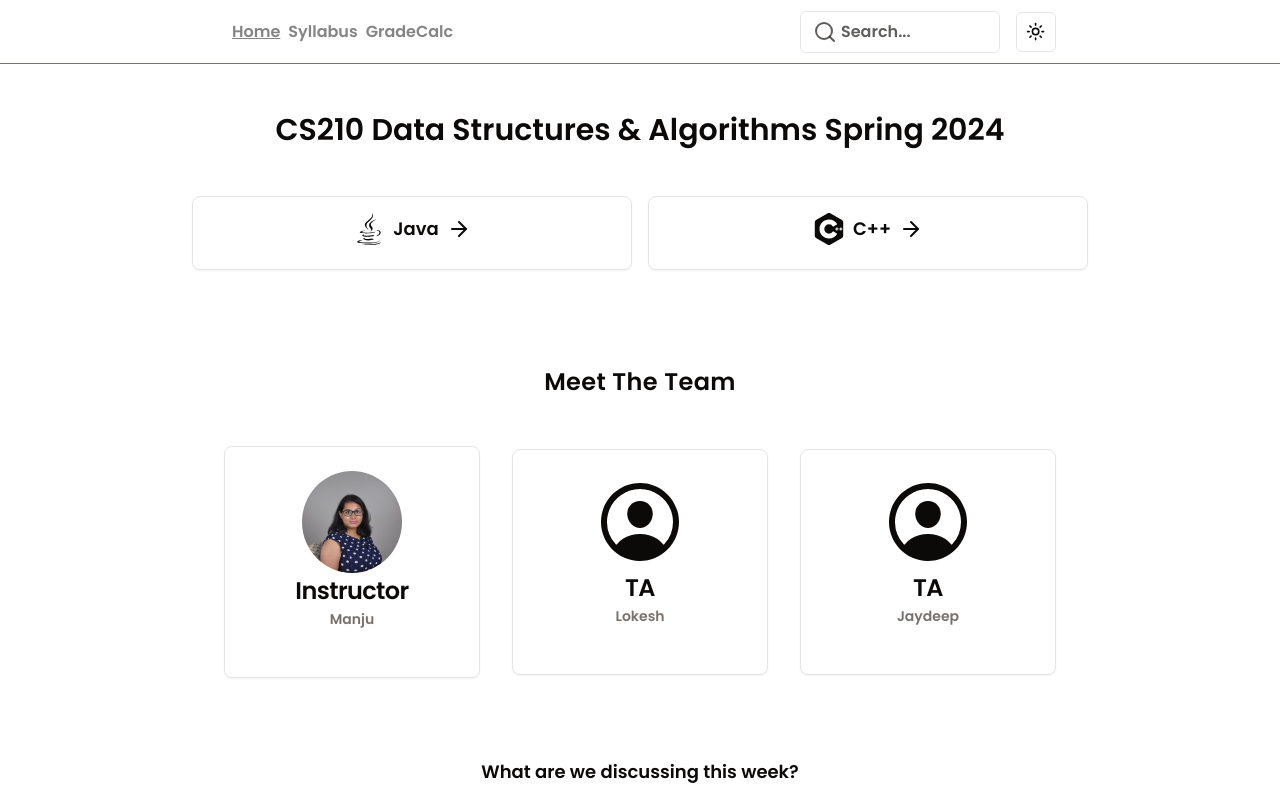
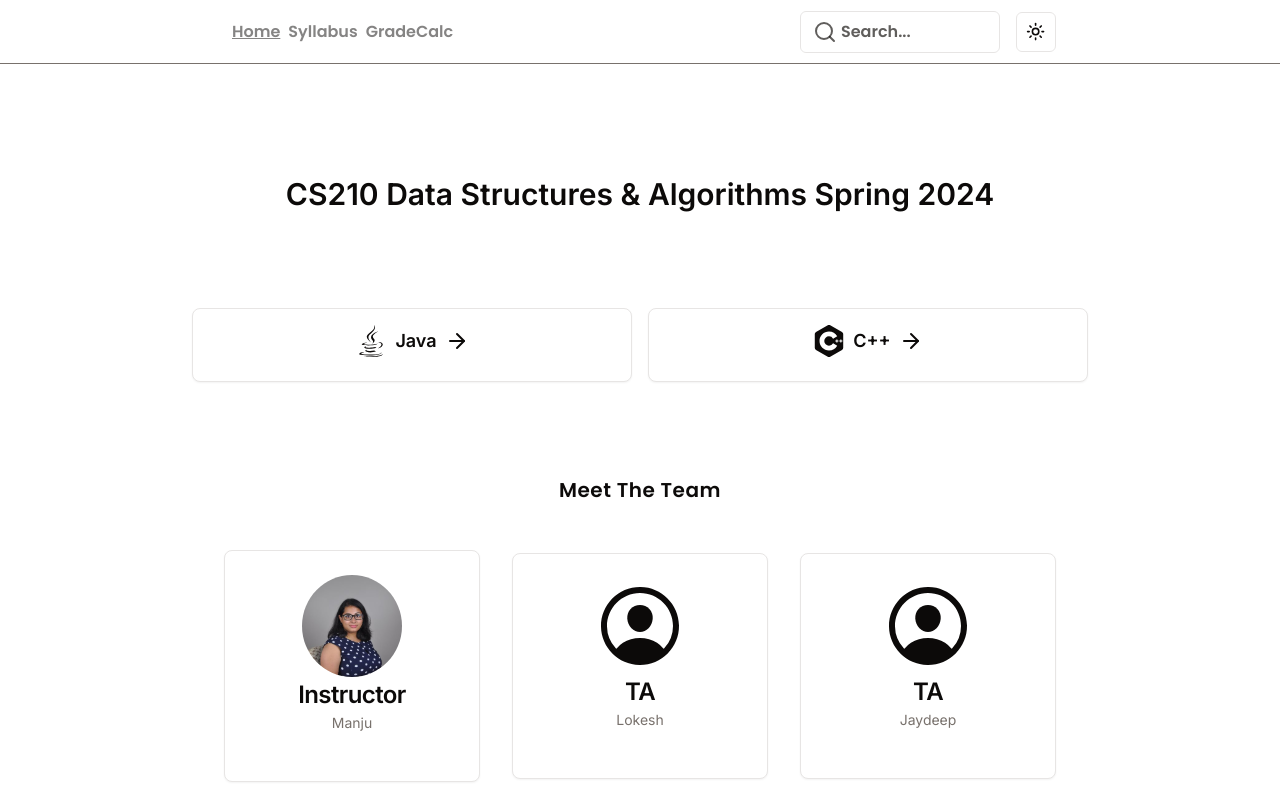
Before and after one commit to AjStraight619/cs-website, a Next.js app: page / in a window 1280 px wide. Shown: the top 800 px of the page. Built offline with nearby package versions, Linux system fonts and the light colour scheme.

Commit message:
made inter default font, added poppins to font tailwind variables

```diff
--- a/app/layout.tsx
+++ b/app/layout.tsx
@@ -18,6 +18,13 @@ export const metadata: Metadata = {
 const poppins = Poppins({
   subsets: ["latin"],
   weight: ["600"],
+  variable: "--font-poppins",
+});
+
+const inter = Inter({
+  subsets: ["latin"],
+  weight: ["400", "500", "600"],
+  variable: "--font-inter",
 });
 
 export default function RootLayout({
@@ -35,7 +42,7 @@ export default function RootLayout({
         <head />
         <body
           className={cn(
-            `${poppins.className} min-h-screen bg-background antialiased`
+            `${poppins.variable} ${inter.className} min-h-screen bg-background antialiased mt-16`
           )}
         >
           <ThemeProvider
--- a/app/page.tsx
+++ b/app/page.tsx
@@ -5,8 +5,8 @@ import Title from "@/components/landing-page/title";
 
 export default async function Home() {
   return (
-    <main className="flex flex-col items-center md:p-24 p-16">
-      <div className="w-full md:max-w-4xl space-y-12">
+    <main className="flex flex-col items-center md:p-24">
+      <div className="w-full md:max-w-4xl">
         <Title />
         <ClassCards />
         <IntroCards />
--- a/components/landing-page/class-cards.tsx
+++ b/components/landing-page/class-cards.tsx
@@ -8,6 +8,7 @@ import Link from "next/link";
 
 const ClassCards = () => {
   return (
+    <section className="mb-24">
       <motion.ul className="flex flex-row justify-center gap-4 w-full">
         {classOptions.map((option, index) => (
           <motion.li className="w-full" key={index}>
@@ -25,6 +26,7 @@ const ClassCards = () => {
           </motion.li>
         ))}
       </motion.ul>
+    </section>
   );
 };
 
--- a/components/landing-page/discord-cards.tsx
+++ b/components/landing-page/discord-cards.tsx
@@ -3,13 +3,12 @@
 import { discordOptions } from "@/lib/data";
 import { Card, CardContent, CardHeader, CardTitle } from "../ui/card";
 import { motion } from "framer-motion";
+import { SectionDivider } from "./section-divider";
 
 const DiscordCards = () => {
   return (
-    <div className="flex flex-col items-center rounded-md p-4">
-      <p className="text-center text-lg py-4">
-        What are we discussing this week?
-      </p>
+    <div className="flex flex-col items-center rounded-md">
+      <SectionDivider>What are we discussing this week?</SectionDivider>
       <motion.ul className="flex md:flex-row flex-col items-center justify-between gap-2 w-full">
         {discordOptions.map((option, index) => (
           <motion.li key={index}>
--- a/components/landing-page/intro-cards.tsx
+++ b/components/landing-page/intro-cards.tsx
@@ -4,10 +4,8 @@ import { SectionDivider } from "./section-divider";
 
 export const IntroCards = () => {
   return (
-    <section>
-      <SectionDivider>
-        <p className="text-2xl text-center">Meet The Team</p>
-      </SectionDivider>
+    <section className="mb-24">
+      <SectionDivider>Meet The Team</SectionDivider>
       <div className="md:flex-row flex-col flex items-center justify-evenly gap-y-2 ">
         {people.map((person, index) => (
           <IntroCard key={index} {...person} />
--- a/components/landing-page/section-divider.tsx
+++ b/components/landing-page/section-divider.tsx
@@ -1,9 +1,9 @@
 export const SectionDivider = ({ children }: { children: React.ReactNode }) => {
   return (
-    <div className="py-12">
+    <div className="mb-12">
       <div className="max-w-7xl mx-auto px-4 sm:px-6 lg:px-8">
         <div className="lg:text-center">
-          <h2 className="text-base leading-6 font-semibold tracking-wide">
+          <h2 className="leading-6 font-poppins tracking-wide text-xl">
             {children}
           </h2>
         </div>
--- a/components/landing-page/title.tsx
+++ b/components/landing-page/title.tsx
@@ -1,6 +1,6 @@
 const Title = () => {
   return (
-    <h1 className="font-bold text-3xl text-center pt-8 md:pt-4">
+    <h1 className="font-bold text-3xl text-center pt-8 md:pt-4 mb-24">
       CS210 Data Structures & Algorithms Spring 2024
     </h1>
   );
--- a/components/navigation/nav.tsx
+++ b/components/navigation/nav.tsx
@@ -63,7 +63,7 @@ export const Nav = () => {
 
   return (
     <>
-      <nav className="fixed top-0 w-full h-16 border-b border-muted-foreground backdrop-blur-lg z-[999]">
+      <nav className="fixed top-0 w-full h-16 border-b border-muted-foreground backdrop-blur-lg z-[999] font-poppins">
         <div className="md:container md:max-w-4xl flex items-center w-full h-full">
           <div className="flex items-center justify-between w-full">
             {/* <div>
--- a/tailwind.config.ts
+++ b/tailwind.config.ts
@@ -1,4 +1,5 @@
 import type { Config } from "tailwindcss";
+import { fontFamily } from "tailwindcss/defaultTheme";
 
 const config = {
   darkMode: ["class"],
@@ -18,6 +19,9 @@ const config = {
       },
     },
     extend: {
+      fontFamily: {
+        poppins: ["var(--font-poppins)", ...fontFamily.sans],
+      },
       colors: {
         salmon: {
           1: "#E8BDB3",
```
Lines whose indentation alone changed are shown as unchanged.
